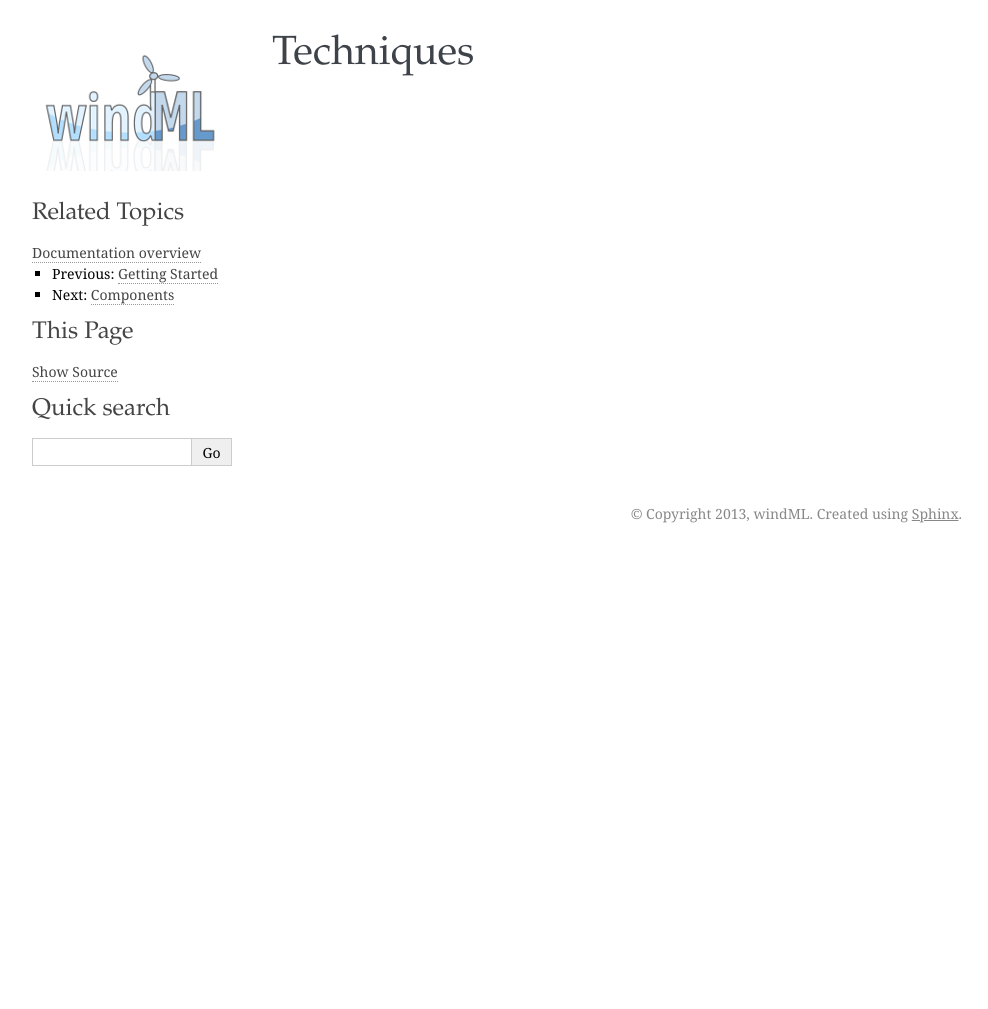
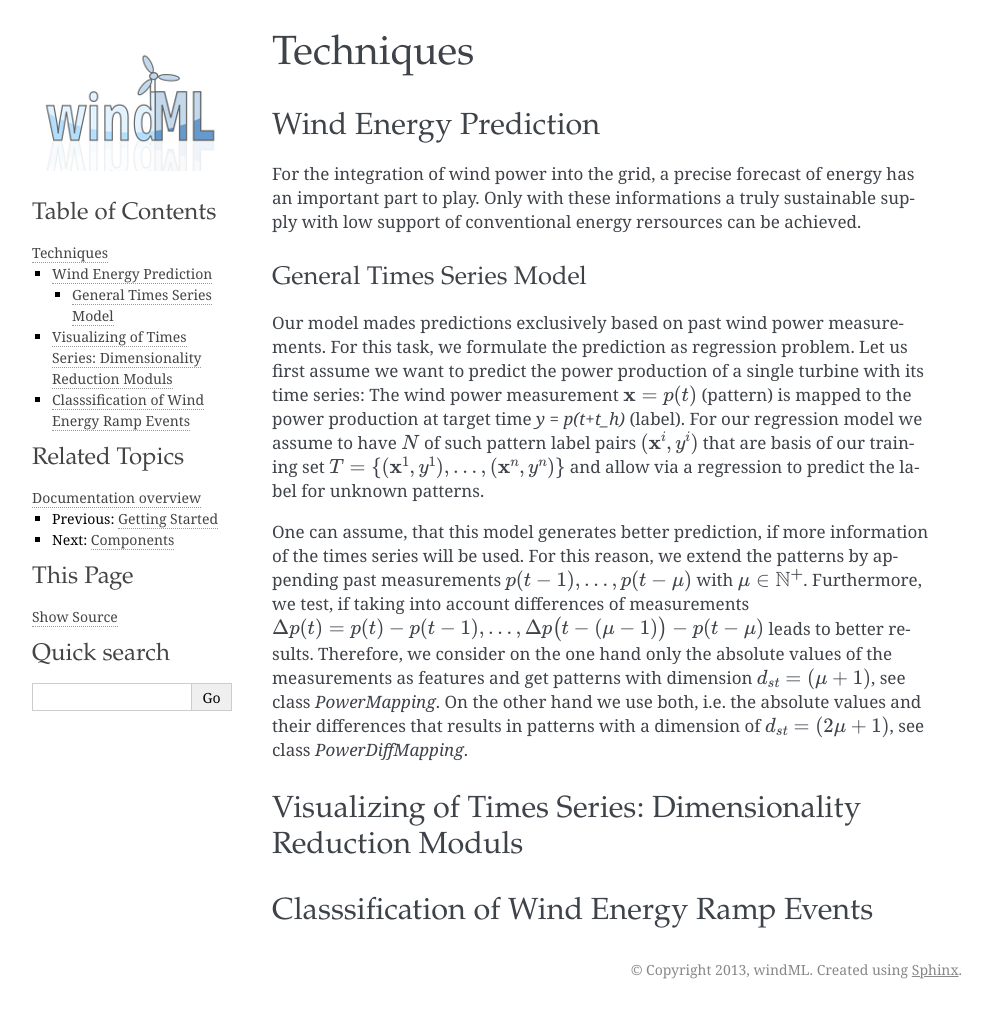
Before and after one commit to cigroup-ol/windml, a Sphinx documentation site: the page built from doc/techniques.rst, in a window 1280 px wide. Shown: the whole page, without its empty margins (148-1136 px from the left). Built offline with Sphinx 7.4.7, drawn with Linux system fonts in a browser that asks for light colours; formulas are drawn with MathJax 3; pages that are not in the unit, such as notebooks, are missing from menus; before the commit the page ends 900 px from its top, so only the background shows below that.

Commit message:
Start with Doku: Techniques

```diff
--- a/doc/techniques.rst
+++ b/doc/techniques.rst
@@ -1,2 +1,39 @@
 Techniques
 ==========
+
+
+Wind Energy Prediction
+----------------------
+For the integration of wind power into the grid, a precise forecast of energy has an important part to play. Only with these informations a truly sustainable supply with low support of conventional energy rersources can be achieved.
+
+
+General Times Series Model
+++++++++++++++++++++++++++
+Our model mades predictions exclusively based on past wind power measurements.
+For this task, we formulate the prediction as regression problem. Let us first
+assume we want to predict the power production of a single turbine with its
+time series: The wind power measurement :math:`\mathbf{x} = p(t)` (pattern) is
+mapped to the power production at target time `y = p(t+t_h)` (label).
+For our regression model we assume to have :math:`N` of such pattern label
+pairs :math:`(\mathbf{x}^i,y^i)` that are basis of our training set
+:math:`T=\{(\mathbf{x}^1,y^1),\ldots,(\mathbf{x}^n,y^n)\}` and allow
+via a regression to predict the label for unknown patterns.
+
+
+One can assume, that this model generates better prediction, if more information of the times series will be used. For this reason, we extend the patterns by appending past measurements :math:`p(t-1),\ldots, p(t-\mu)` with
+:math:`\mu \in \mathbb{N^+}`. Furthermore, we test, if taking into account differences of measurements :math:`\Delta p(t)=p(t)-p(t-1), \ldots, \Delta p\big(t-(\mu-1)\big)-p(t-\mu)`
+leads to better results. Therefore, we consider on the one hand only the absolute values of the measurements as features
+and get patterns with dimension :math:`d_{st}=(\mu+1)`, see class *PowerMapping*. On the other hand we use both, i.e. the absolute values and their differences that results in patterns with a dimension of :math:`d_{st}=(2\mu+1)`, see class *PowerDiffMapping*.
+
+
+
+
+
+Visualizing of Times Series: Dimensionality Reduction Moduls
+------------------------------------------------------------
+
+
+
+
+Classsification of Wind Energy Ramp Events
+------------------------------------------
```
